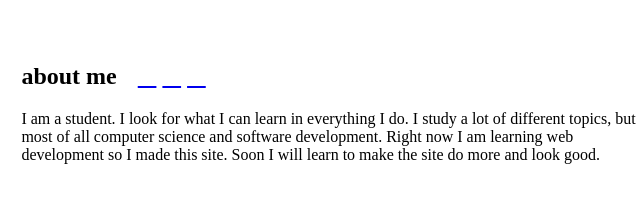
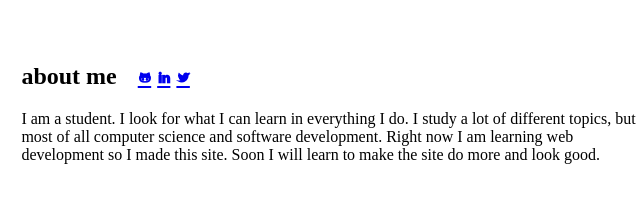
Before and after one commit to ryanloughlin25/ryanloughlin25.github.io, a plain HTML site: page index.html in a window 1280 px wide. Shown: the top 218 px of the page, 113-753 px from the left. Drawn offline with Linux system fonts and the light colour scheme.

Commit message:
add entypo social font

```diff
--- a/stylesheets/default.css
+++ b/stylesheets/default.css
@@ -1,3 +1,9 @@
+@font-face {
+    font-family: "entypo-social";
+    src: url("fonts/Entypo-Social.otf") format("opentype"),
+         url("fonts/Entypo-Social.ttf") format("truetype");
+}
+
 #about {
   display: block;
   width: 50%;
@@ -6,7 +12,7 @@
 }
 
 #social {
-  font-family: "entypo social";
+  font-family: "entypo-social";
   margin-left: 15px;
 }
 
@@ -16,8 +22,10 @@
 
 #blog {
   margin-top: 5%;
+  display: block;
 }
 
 #practice {
   margin-top: 5%;
+  display: block;
 }
```
Also changed, not shown: stylesheets/fonts/Entypo-Social.otf (added), stylesheets/fonts/Entypo-Social.ttf (added).
